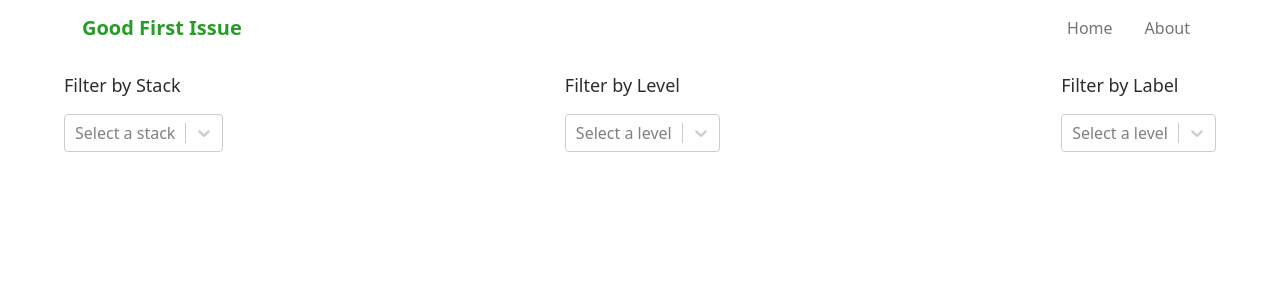
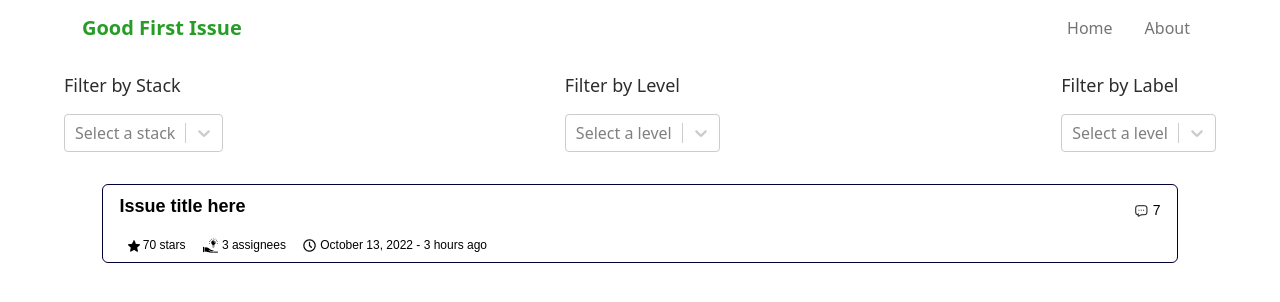
Before and after one commit to OSCA-Ado-Ekiti/Hacktoberfest2022-Ekiti, a React (Create React App) app in the folder src/: page / in a window 1280 px wide. Shown: the top 302 px of the page. Built offline with nearby package versions, Linux system fonts and the light colour scheme; the HTML template or start-up script is replaced by a standard one.

Commit message:
feat: create about card

```diff
--- a/src/components/Card.js
+++ b/src/components/Card.js
@@ -1,34 +1,101 @@
 import React from 'react';
-import '../style/Card.css';
+import styled from 'styled-components';
 import chat from '../constants/icons/akar-icons_chat-dots.png';
 import bulb from '../constants/icons/bulb.png';
 import clock from '../constants/icons/clock.png';
 import star from '../constants/icons/star.png';
 
+/* To make use of this card:
+   1. map through with firstIssues array
+   2. comment out or remove static values
+   3. uncomment the divs below the static divs to fetch your values or modify to your taste.
+*/
+
 const Card = () => {
     return (
         <>
+            <StyledCard>
                 <div className="card">
+                    <div className="stack-one">
                         <h6>Issue title here</h6>
-                <div>
-                    <img src={chat} alt="chat" />
+                        <div className="chat">
+                            <img src={chat} alt="chat" /> 7
+                        </div>
+                        {/* <div className="chat">
+                            <img src={chat} alt="chat" /> {chatNumber}
+                        </div> */}
                     </div>
 
-                <div className="flex">
+                    <div className="stack-two">
                         <div>
                             <img src={star} alt="star" /> 70 stars
                         </div>
+                        {/* <div>
+                            <img src={star} alt="star" /> {starNumber}
+                        </div> */}
+
                         <div>
-                        <img src={bulb} alt="asignee" /> 3 assignees
+                            <img src={bulb} alt="assignee" /> 3 assignees
                         </div>
+                        {/* <div>
+                            <img src={bulb} alt="assignee" /> {assignee}
+                        </div> */}
+
                         <div>
                             <img src={clock} alt="clock" /> October 13, 2022 - 3
                             hours ago
                         </div>
+                        {/* <div>
+                            <img src={clock} alt="clock" /> {time}
+                        </div> */}
                     </div>
                 </div>
+            </StyledCard>
         </>
     );
 };
 
 export default Card;
+
+const StyledCard = styled.div`
+    padding: 1rem 8%;
+    font-family: 'Poppins', sans-serif;
+    color: #000000;
+
+    .card {
+        border: 0.2px solid #010038;
+        padding: 0.5rem 1.5%;
+
+        .stack-one {
+            display: flex;
+            justify-content: space-between;
+            align-items: center;
+            padding-bottom: 0.5rem;
+
+            h6 {
+                font-size: 18px;
+                line-height: 27px;
+                font-weight: 700;
+            }
+
+            .chat {
+                font-size: 14px;
+                font-weight: 400;
+                line-height: 21px;
+            }
+        }
+
+        .stack-two {
+            display: flex;
+            flex-direction: row;
+            font-size: 12px;
+            font-weight: 400;
+            line-height: 18px;
+
+            & > div {
+                margin-right: 0.5rem;
+                margin-left: 0.5rem;
+            }
+        }
+    }
+`;
--- a/src/components/Home.js
+++ b/src/components/Home.js
@@ -1,10 +1,12 @@
 import React from 'react';
 import Filter from './Filter';
+import Card from './Card';
 
 const Home = () => {
     return (
         <>
             <Filter />
+            <Card />
         </>
     );
 };
```
Also changed, not shown: src/style/Card.css (deleted). Lines whose indentation alone changed are shown as unchanged.
